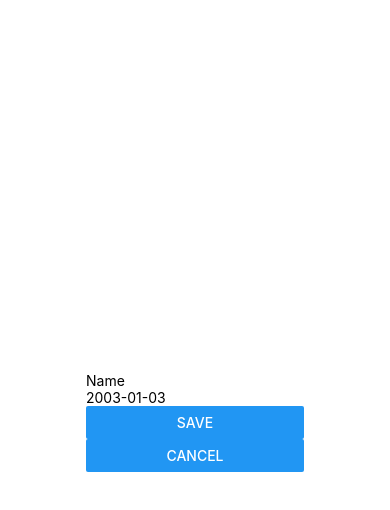
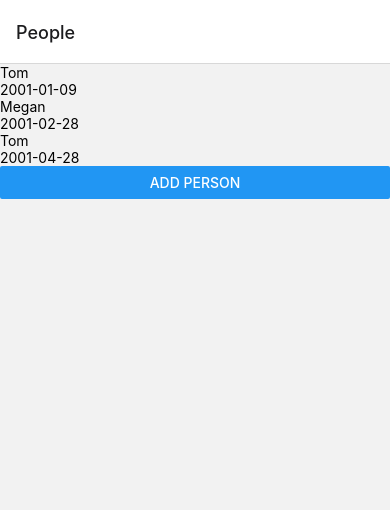
Before and after one commit to tse00022/mad9135-react-native-giftr-app, a React Native app: screen / in a window 390 px wide. Shown: the top 510 px of the page. Built offline with nearby package versions, Linux system fonts and the light colour scheme.

Commit message:
Add Stacknavigator

```diff
--- a/App.js
+++ b/App.js
@@ -1,25 +1,17 @@
-import { StatusBar } from 'expo-status-bar';
-import { StyleSheet, Text, View, SafeAreaView, Platform } from 'react-native';
-import { SafeAreaProvider } from "react-native-safe-area-context";
-import PeopleScreen from './screens/PeopleScreen';
-import AddPersonScreen from './screens/AddPersonScreen';
+import { StyleSheet, Text, View } from "react-native";
+import AppNavigator from "./AppNavigator";
 
 export default function App() {
   return (
-    <SafeAreaProvider>
-    <SafeAreaView style={styles.container}>
-      <AddPersonScreen />
-    </SafeAreaView>
-    </SafeAreaProvider>
+    <View style={styles.container}>
+      <AppNavigator />
+    </View>
   );
 }
 
 const styles = StyleSheet.create({
   container: {
     flex: 1,
-    backgroundColor: '#fff',
-    alignItems: 'center',
-    justifyContent: 'center',
-    paddingTop: Platform.OS === "android" ? StatusBar.currentHeight : 0
+    backgroundColor: "#fff",
   },
 });
--- /dev/null
+++ b/AppNavigator.js
@@ -0,0 +1,18 @@
+import React from "react";
+import { createStackNavigator } from "@react-navigation/stack";
+import { NavigationContainer } from "@react-navigation/native";
+import PeopleScreen from "./screens/PeopleScreen";
+import AddPersonScreen from "./screens/AddPersonScreen";
+
+const Stack = createStackNavigator();
+
+export default function AppNavigator() {
+  return (
+    <NavigationContainer>
+      <Stack.Navigator>
+        <Stack.Screen name="People" component={PeopleScreen} />
+        <Stack.Screen name="AddPerson" component={AddPersonScreen} />
+      </Stack.Navigator>
+    </NavigationContainer>
+  );
+}
--- a/screens/AddPersonScreen.js
+++ b/screens/AddPersonScreen.js
@@ -1,17 +1,29 @@
 import React, { useState } from "react";
 import { View, Text, TextInput, Button } from "react-native";
 
-export default function AddPersonScreen() {
+export default function AddPersonScreen({ navigation }) {
   const [name, setName] = useState("");
   const [dob, setDob] = useState("");
 
   return (
     <View>
-      <TextInput placeholder="Name" value={name} onChangeText={setName} />
-      <TextInput placeholder="2003-01-03" value={dob} onChangeText={setDob} />
+      <TextInput style={styles.name} placeholder="Name" value={name} onChangeText={setName} />
+      <TextInput style={styles.dob} placeholder="2003-01-03" value={dob} onChangeText={setDob} />
 
-      <Button title="Save" />
+      <Button title="Save" onPress={()=> {
+        navigation.navigate("People");
+      }} />
       <Button title="Cancel" />
     </View>
   );
 }
+
+const styles = {
+    name: {
+        textSize: 20,
+    },
+    dob: {
+        textSize: 20,
+    }
+
+};
--- a/screens/PeopleScreen.js
+++ b/screens/PeopleScreen.js
@@ -1,7 +1,6 @@
 import { Button, FlatList, View, Text, SafeAreaView } from "react-native";
-import { SafeAreaProvider } from "react-native-safe-area-context";
 
-export default function PeopleScreen() {
+export default function PeopleScreen({navigation}) {
   const people = [
     {
       id: "d825796c-4fc1-4879-ad86-048ece613581",
@@ -33,7 +32,7 @@ export default function PeopleScreen() {
             )}
         />
         <Button title="Add Person" onPress={() => {
-            console.log("Adding person")
+            navigation.navigate("AddPerson");
         }} />
     </View>
   );
```
